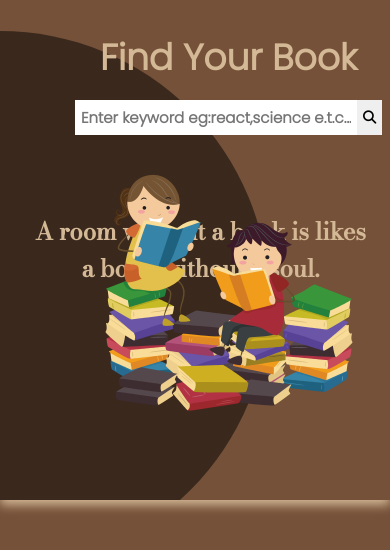
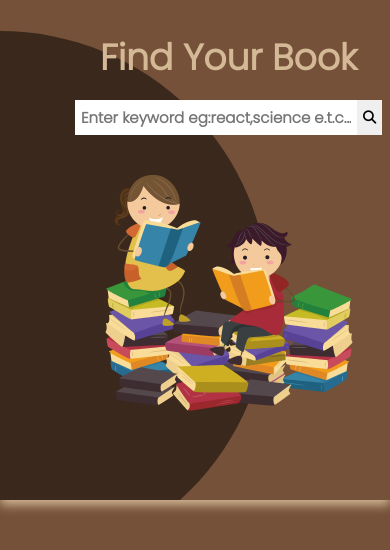
Before and after one commit to yegonkimutai/Google-books, a React (Create React App) app: page / in a window 390 px wide. Shown: the top 550 px of the page. Built offline with nearby package versions, Linux system fonts and the light colour scheme.

Commit message:
:art:Improve styles

```diff
--- a/src/components/style.css
+++ b/src/components/style.css
@@ -36,7 +36,7 @@
     left: 0;
     width: 100%;
     height: 100%;
-    background: linear-gradient(rgba(0,0,0,0.5), rgba(0,0,0,0.5)), url();
+    background: linear-gradient(rgba(0,0,0,0.5), rgba(0,0,0,0.5));
     clip-path: circle(60% at left 300px);
     z-index: -1;
 }
@@ -233,3 +233,9 @@
         font-size: 2rem;
     }
 }
+
+@media (max-width:500px) {
+   .row1 {
+    display: none;
+   }
+}
```
